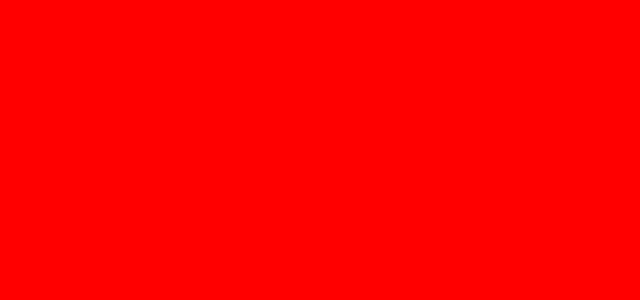
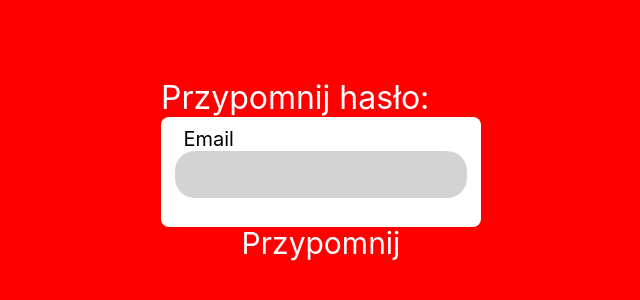
Before and after one commit to Aplikacja-Bazodanowa-L09-1/DbApp---Frontend, a React (Create React App) app in the folder front/: page /remind-password in a window 1280 px wide. Before the commit this address had no page. Shown: the part 152-452 px from the top of the page, without its empty margins (319-959 px from the left). Built offline with nearby package versions, Linux system fonts and the light colour scheme.

Commit message:
Creating Remind-Password view #1

```diff
--- a/front/src/App.js
+++ b/front/src/App.js
@@ -4,6 +4,7 @@ import Login from './Component/Login'
 import Menu from './Component/Menu'
 import {BrowserRouter, Routes, Route} from 'react-router-dom'
 import Main from './Component/Main';
+import RemindPassword from './Component/RemindPassword';
 
 function App() {
   return (
@@ -14,6 +15,7 @@ function App() {
           <Route path='login/' Component={Login} />
           <Route path='register/' Component={Register} />
           <Route path='main/' Component={Main}/>
+          <Route path='remind-password/' Component={RemindPassword}/>
         </Routes>
       </BrowserRouter>
     </div>
--- /dev/null
+++ b/front/src/Component/RemindPassword.js
@@ -0,0 +1,28 @@
+import '../Style/RemindPassword.css'
+
+const handlePrzypomnij = () => {
+
+}
+
+const RemindPassword = () => {
+    return (
+        <div>
+            <div id="divPryzpomnij">
+                <form>
+                    <div id="text">Przypomnij hasło:</div>
+                        <div id="formPrzypomnij">
+
+                                <div className="inputfield">
+                                    <label className="topic">Email</label>
+                                    <input type="email" className="data" required/>
+                                </div>
+                                <label id="przypomnij" onSubmit={handlePrzypomnij}>Przypomnij</label>
+
+                        </div>
+                </form>
+            </div>
+        </div>
+    );
+}
+
+export default RemindPassword;
--- /dev/null
+++ b/front/src/Style/RemindPassword.css
@@ -0,0 +1,57 @@
+.topic{
+    float:left;
+    font-size: 20px;
+    margin-bottom: 0px;
+    margin-left: 7%;
+    margin-top: 10px;
+}
+.data{
+    margin-left: 5px;
+    font-size: 25px;
+    margin-top: 0px;
+    text-align: center;
+    width: 90%;
+    margin-bottom: 20px;
+    position: relative;
+    top: -2px;
+    height: 45px;
+    border-radius: 20px;
+    border:transparent;
+    background: lightgray;
+}
+#text{
+    font-size: 32px;
+}
+#przypomnij{
+    background: transparent;
+    border: none;
+    font-size: 30px;
+    transition: 1s;
+    color: white;
+    display: flex;
+    justify-content: center;
+    align-items: center;
+    margin-top: 25px;
+}
+#przypomnij:hover{
+    font-size: 40px;
+    transition: 1s;
+}
+#divPryzpomnij{
+    color:white;
+    font-size: 35px;
+    width: 25%;
+    min-width: 317px;
+    text-align: center;
+    margin: auto;
+    margin-top: 230px;
+}
+#formPrzypomnij{
+    border-radius: 8px;
+    height: 110px;
+    justify-content: center;
+    align-items: center;
+    margin: auto;
+    color:black;
+    background: white;
+}
```
